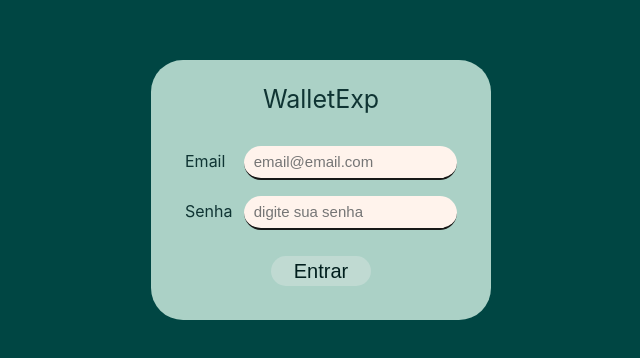
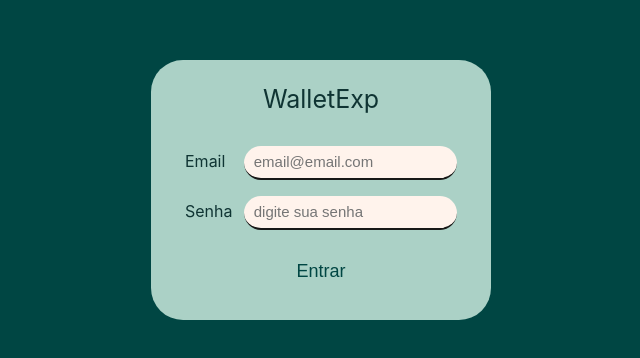
Before and after one commit to AmandaPtela/WalletExp, a React (Create React App) app: page / in a window 1280 px wide. Shown: the part 210-568 px from the top of the page, without its empty margins (319-959 px from the left). Built offline with nearby package versions, Linux system fonts and the light colour scheme.

Commit message:
Alteração cor botão de login

```diff
--- a/src/CSS/Login.css
+++ b/src/CSS/Login.css
@@ -81,9 +81,10 @@
   width: 100px;
   border-radius: 2em;
   font-weight: 500;
-  font-size: 20px;
+  font-size: 18px;
   border: none;
-  color: #001e1d;
+  background-color: transparent;
+  color: #004643;
   margin-top: 10px;
 }
 
@@ -92,9 +93,9 @@
   width: 100px;
   border-radius: 2em;
   font-weight: 500;
-  font-size: 20px;
+  font-size: 18px;
   border: none;
-  background-color: #0f3433;
+  background-color: #e16162;
   color:#f9bc60;
   cursor: pointer;
   margin-top: 10px;
```
